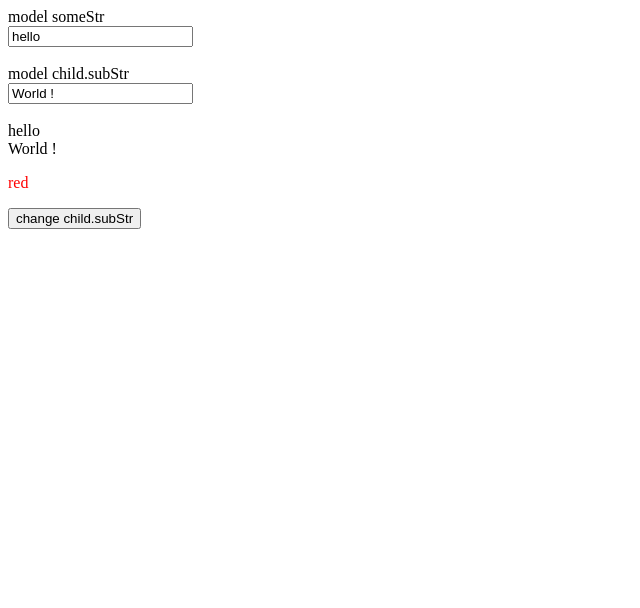
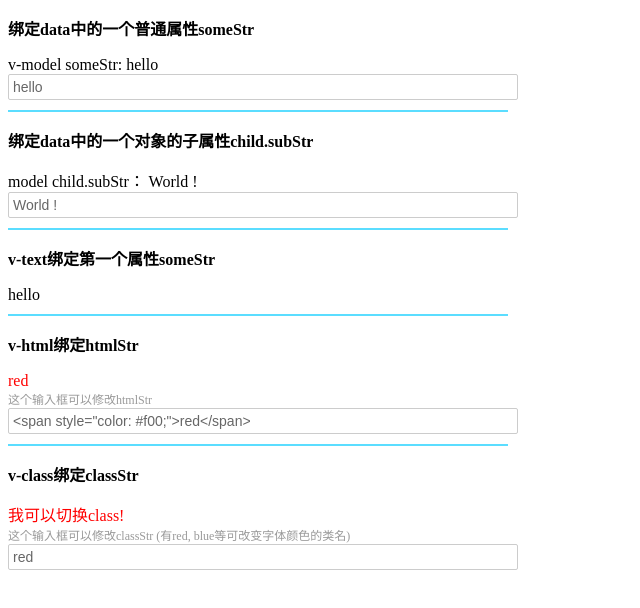
Before and after one commit to c0710/simple-vue, a website built with webpack: page index.html in a window 1280 px wide. Shown: the whole page, without its empty margins (0-640 px from the left). Built offline with nearby package versions, Linux system fonts and the light colour scheme.

Commit message:
compile 时根据具体绑定属性来分割文本节点

```diff
--- a/index.html
+++ b/index.html
@@ -3,29 +3,93 @@
 <head>
     <meta charset="UTF-8">
     <title>simple vue</title>
+    <style>
+        .line {
+            width: 500px;
+            height: 2px;
+            background-color: #5bddff;
+            margin: 10px 0;
+        }
+        .title {
+            font-size: 16px;
+            color: #000;
+            font-weight: bold;
+        }
+
+        input {
+            width: 500px;
+            outline: none;
+            border: 1px solid #ccc;
+            padding: 4px;
+            border-radius: 2px;
+            font-size: 14px;
+            color: #666;
+        }
+        .tip {
+            color: #999999;
+            font-size: 12px;
+        }
+
+        .red {
+            color: #ff0000;
+        }
+        .blue {
+            color: blue;
+        }
+    </style>
 </head>
 <body>
 
 <div id="root">
     <div>
-        <div>model someStr</div><input v-class="someStr" type="text" v-model="someStr">
+        <p class="title">绑定data中的一个普通属性someStr</p>
+        <div>v-model someStr:  {{someStr}}</div>
+        <input v-class="someStr" type="text" v-model="someStr">
     </div>
-    <br/>
+
+
+    <div class="line"></div>
+
+
     <div>
-        <div>model child.subStr</div>
+        <p class="title">绑定data中的一个对象的子属性child.subStr</p>
+        <div>model child.subStr： {{child.subStr}}</div>
         <input type="text" v-model="child.subStr">
     </div>
-    <br/>
-    <div>someStr: {{someStr}}</div>
-    <div>child.subStr: {{child.subStr}}</div>
 
-    <!--<p v-class="className" class="abc">-->
+
+    <div class="line"></div>
+
+
+    <p class="title">v-text绑定第一个属性someStr</p>
+    <div v-text="someStr"></div>
+
+
+    <div class="line"></div>
+
+
+    <p class="title">v-html绑定htmlStr </p>
+    <div v-html="htmlStr"></div>
+    <div class="tip">这个输入框可以修改htmlStr</div>
+    <input type="text" v-model="htmlStr">
+
+
+    <div class="line"></div>
+
+
+    <p class="title">v-class绑定classStr </p>
+    <div v-class="classStr">我可以切换class!</div>
+    <div class="tip">这个输入框可以修改classStr (有red, blue等可改变字体颜色的类名)</div>
+    <input type="text" v-model="classStr">
+
+
+    <!--<p v-class="child.subStr" class="abc">-->
         <!--{{someStr}}-->
-        <!--<span v-text="child.someStr"></span>-->
+        <!--<span v-text="child.subStr"></span>-->
     <!--</p>-->
     <!--<p>{{ getHelloWord }}</p>-->
-    <p v-html="htmlStr"></p>
-    <button v-on:click="clickBtn">change child.subStr</button>
+    <!--<p v-html="htmlStr"></p>-->
+    <!--<button v-on:click="clickBtn">change child.subStr</button>-->
 </div>
 
 
--- a/src/compile.js
+++ b/src/compile.js
@@ -1,4 +1,5 @@
 import Watcher from './watcher';
+import {parseText, replace} from "./utils";
 
 export default class Compile {
     constructor(el, vm) {
@@ -29,14 +30,35 @@ export default class Compile {
     compileElement (el) {
         let childNodes = el.childNodes,
             me = this;
-        [].slice.call(childNodes).forEach(function(node) {
+        [].slice.call(childNodes).forEach(node => {
             let text = node.textContent;
-            let reg = /\{\{(.*)\}\}/;    // 表达式文本
+            let reg = /\{\{[^\{\}\s]*\}\}/gm;     // 表达式文本
             // 按元素节点方式编译
             if (me.isElementNode(node)) {
                 me.compileNode(node);
-            } else if (me.isTextNode(node) && reg.test(text)) {
-                me.compileText(node, RegExp.$1);
+            } else if (me.isTextNode(node)) {
+                // 如this is number1: {{number1}}这种，我们必须转换为两个文本节点，
+                // 一个是this is number1: ，它不需要进行任何处理；另一个是{{number1}}，它需要进行数据绑定，并实现双向绑定
+                let tokens = parseText(text);
+                let frag = document.createDocumentFragment();
+                for(let i = 0, _i = tokens.length; i < _i; i++) {
+                    let token = tokens[i],
+                        el = document.createTextNode(token.value);
+                    frag.appendChild(el);
+                }
+                // 将原本的一个文本节点替换为新的分为几份的文本节点
+                let fragClone = frag.cloneNode(true);
+                if(tokens.length) {
+                    let newNodeChild = fragClone.childNodes;
+                    tokens.forEach((token, i) => {
+                        // 给其中需要监听的文本绑定更新事件
+                        if (token.tag) {
+                            me.compileText(newNodeChild[i], token.value);
+                        }
+                    });
+
+                    replace(node, fragClone);
+                }
             }
             // 遍历编译子节点
             if (node.childNodes && node.childNodes.length) {
@@ -70,6 +92,7 @@ export default class Compile {
     }
 
     compileText (node, exp) {
+        console.log(node, exp);
         compileUtil.text(node, this.$vm, exp);
     }
 
@@ -94,10 +117,10 @@ const compileUtil = {
     bind (node, vm, exp, dir) {
         // 更新函数
         const updaterFn = updater[dir + 'Updater'];
-        updaterFn && updaterFn(node, this._getVMVal(vm, exp));
+        updaterFn && updaterFn(node, this._getVMVal(vm, exp), exp);
 
         new Watcher(vm, exp, (value, oldValue) => {
-            updaterFn && updaterFn(node, value, oldValue);
+            updaterFn && updaterFn(node, value, oldValue, exp);
         });
 
     },
@@ -176,7 +199,7 @@ const updater = {
         node.innerHTML = typeof value === 'undefined' ? '' : value;
     },
 
-    modelUpdater (node, value, oldValue) {
+    modelUpdater (node, value) {
         node.value = typeof value === 'undefined' ? '' : value;
     },
 
--- a/src/index.js
+++ b/src/index.js
@@ -6,7 +6,9 @@ let vm = new MVVM({
     el: '#root',
     data: {
         someStr: 'hello ',
-        className: 'btn',
+        someStr1: 'str11111',
+        someStr2: 'str222222',
+        classStr: 'red',
         htmlStr: '<span style="color: #f00;">red</span>',
         child: {
             subStr: 'World !'
--- a/src/mvvm.js
+++ b/src/mvvm.js
@@ -11,8 +11,6 @@ export default class MVVM {
 
         // 数据代理
         // 实现 vm.xxx -> vm._data.xxx
-        console.log(options);
-        console.log(Object.keys(data));
         Object.keys(data).forEach(key => {
             me._proxyData(key);
         });
--- /dev/null
+++ b/src/utils.js
@@ -0,0 +1,41 @@
+
+/**
+ * @param str  将其字符串转化为文本节点，
+ * 如this is number1: {{number1}}这种，我们必须转换为两个文本节点，
+ * 一个是this is number1: ，它不需要进行任何处理；另一个是{{number1}}，它需要进行数据绑定，并实现双向绑定
+ * @returns {Array}
+ */
+const parseText = str => {
+    let reg = /\{\{(.+?)\}\}/ig;
+    let matchs = str.match(reg), match, tokens = [], index, lastIndex = 0;
+
+    while (match = reg.exec(str)) {
+        index = match.index
+        if (index > lastIndex) {
+            tokens.push({
+                value: str.slice(lastIndex, index)
+            })
+        }
+        tokens.push({
+            value: match[1],
+            html: match[0],
+            tag: true
+        });
+        lastIndex = index + match[0].length
+    }
+
+    return tokens;
+};
+
+const replace = (target, el) => {
+    var parent = target.parentNode;
+    if (parent) {
+        parent.replaceChild(el, target)
+    }
+};
+
+
+export {
+    parseText,
+    replace
+}
```
